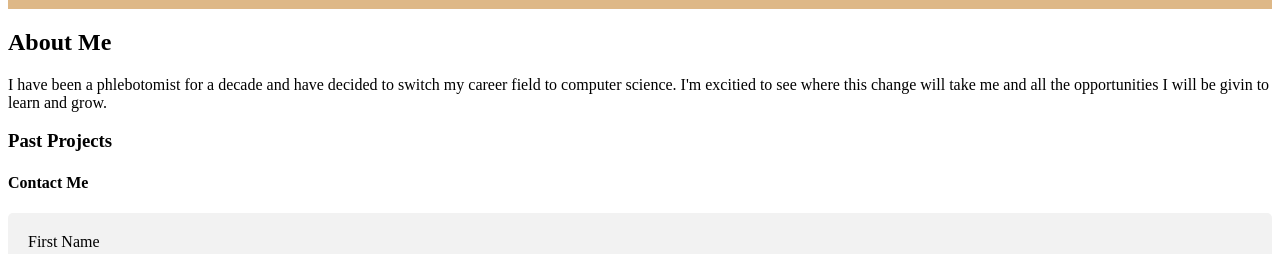
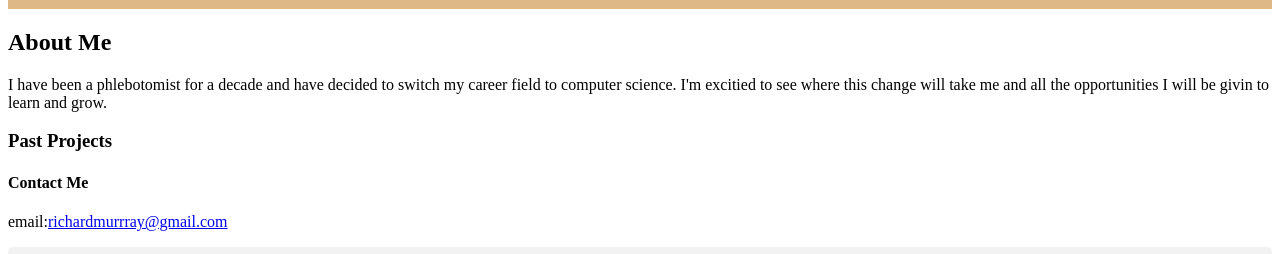
Before and after one commit to RMurray22/Best-Portfolio, a plain HTML site: page index.html in a window 1280 px wide. Shown: the part 486-740 px from the top of the page. Drawn offline with Linux system fonts and the light colour scheme.

Commit message:
added email

```diff
--- a/index.html
+++ b/index.html
@@ -42,6 +42,9 @@
 
     <article id="Contact Me" class="Contact Me"></article>
     <h4>Contact Me</h4>
+    <p>
+        email:<a href="mailto:Email">richardmurrray@gmail.com</a>
+    </p>
     <div class="container">
         <form action="action_page.php">
 
```
